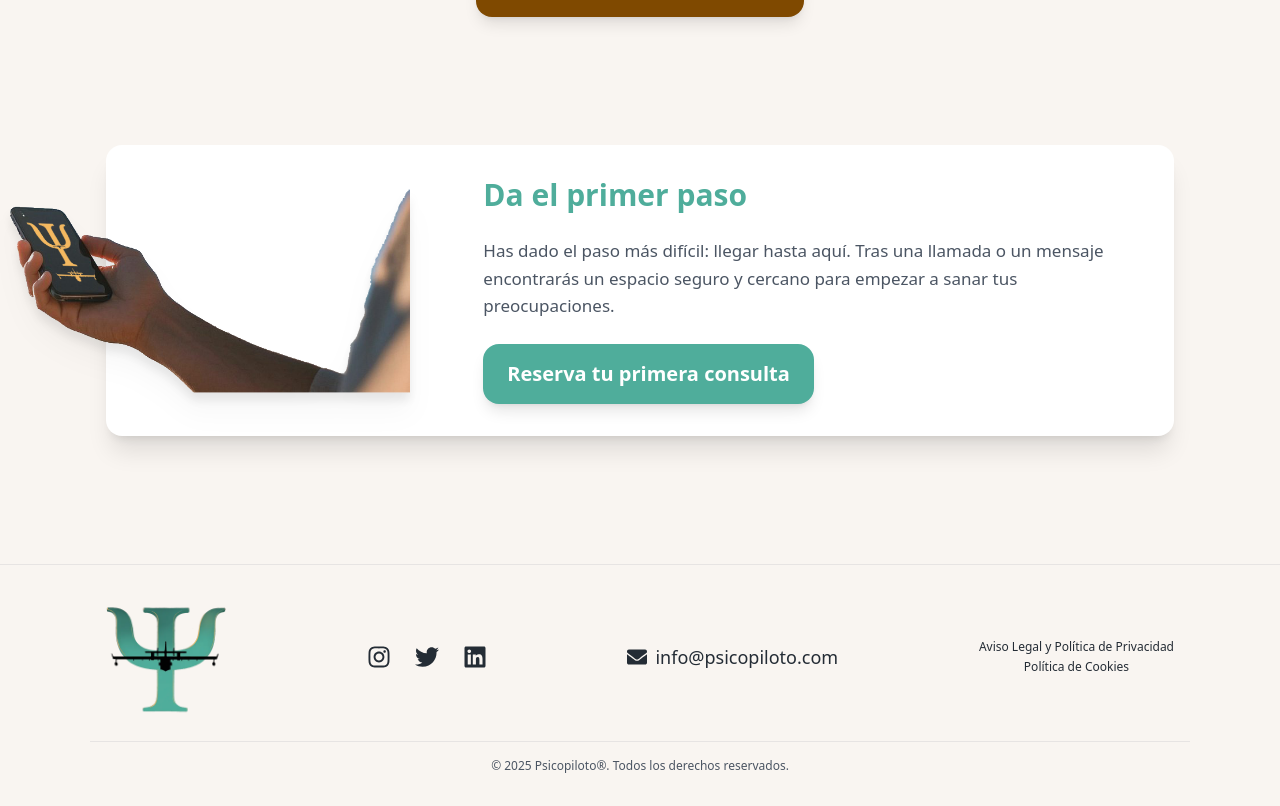
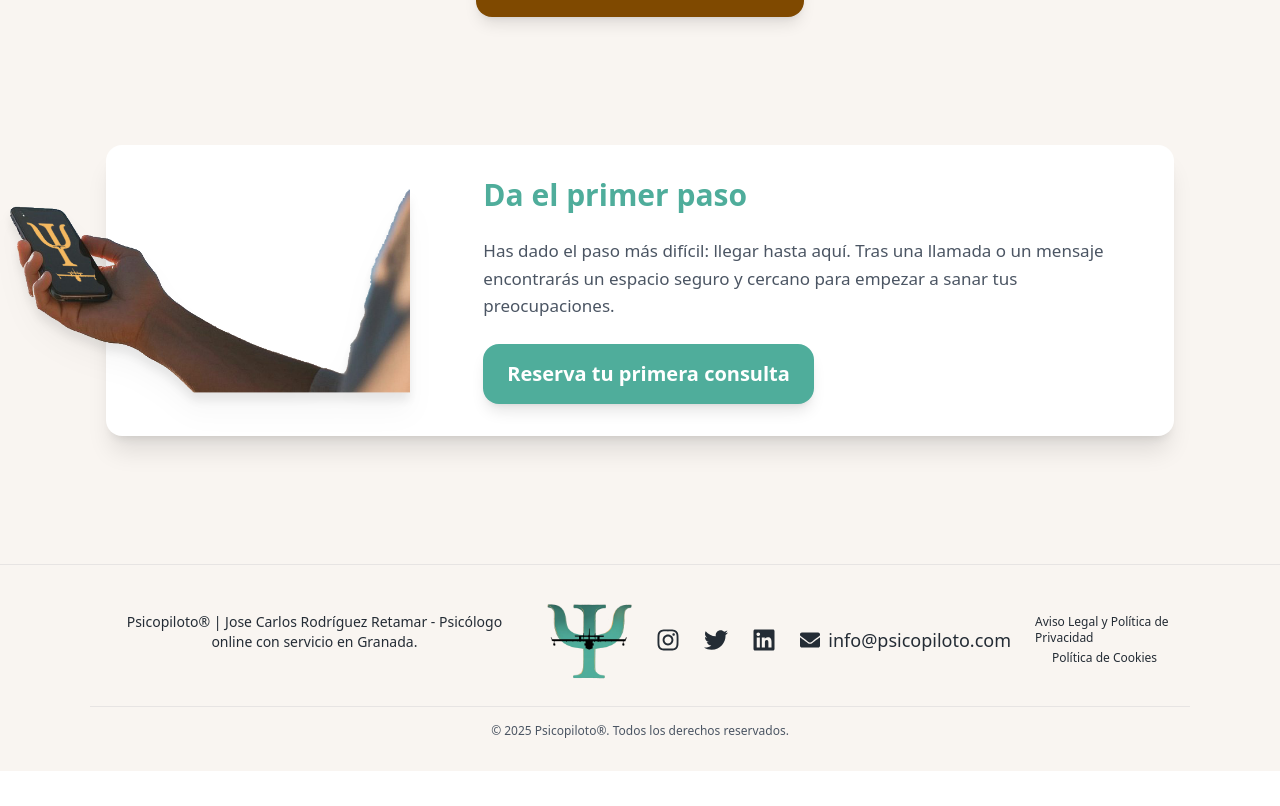
Before and after one commit to psicopiloto/psicopilotopage1, a Next.js app: page / in a window 1280 px wide. Shown: the part 4044-4850 px from the top of the page. After the commit the page ends 4815 px from the top, so only its background shows below. Built offline with nearby package versions, Linux system fonts and the light colour scheme.

Commit message:
Update Footer.jsx

```diff
--- a/components/Footer.jsx
+++ b/components/Footer.jsx
@@ -6,6 +6,10 @@ export default function Footer() {
   return (
     <footer className="mt-16 py-8 bg-psicopiloto-sand-50 border-t border-psicopiloto-gray-500/10" role="contentinfo">
       <div className="container mx-auto flex flex-col md:flex-row items-center justify-between gap-6 text-base md:text-lg text-psicopiloto-gray-700 px-4">
+
+     <div className="text-center text-sm text-psicopiloto-gray-600 mb-4">
+  <p>Psicopiloto® | Jose Carlos Rodríguez Retamar - Psicólogo online con servicio en Granada.</p>
+</div>
 
         {/* Logo con enlace a la home */}
         <div className="flex items-center gap-2">
```
